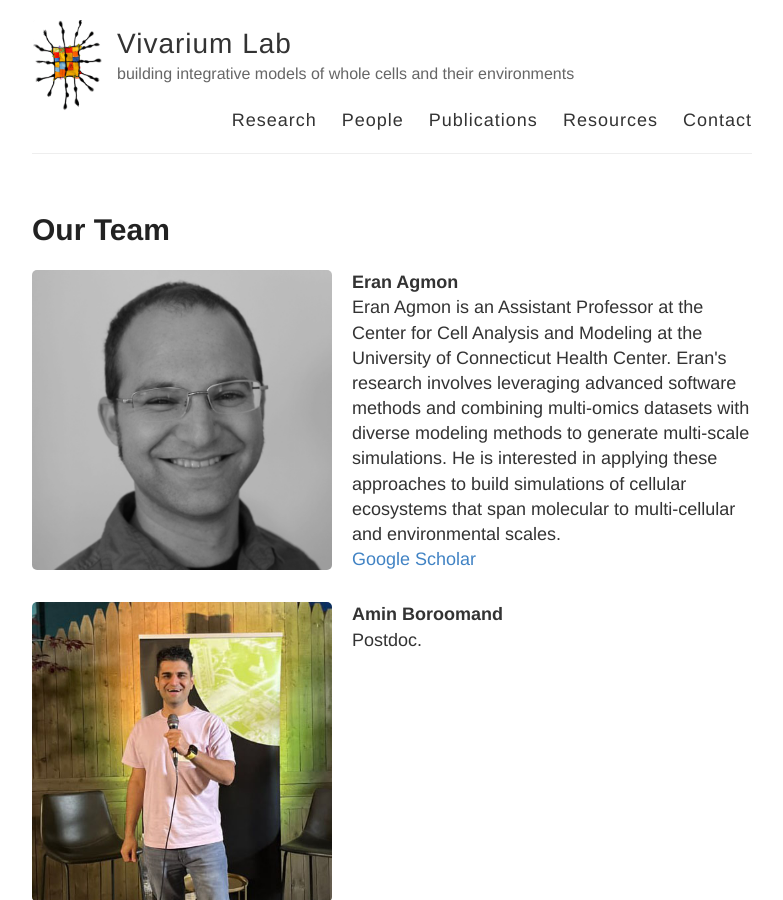
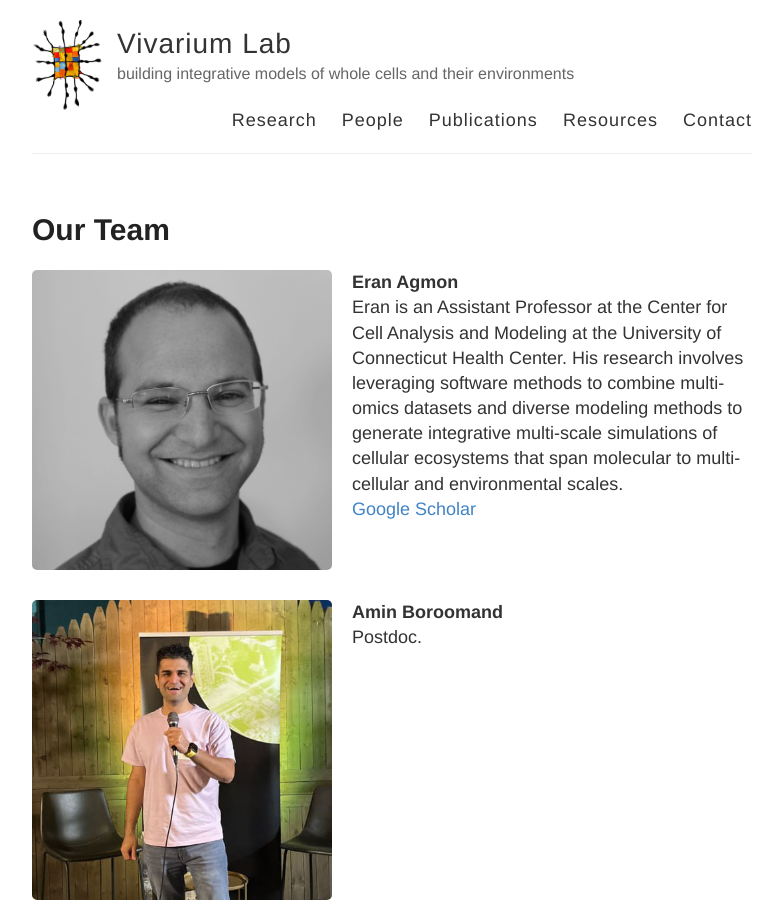
Before and after one commit to eagmon/eagmon.github.io, a Jekyll site: the page built from people.md, in a window 1280 px wide and 900 px high. Shown: the whole window, without its empty margins (248-1031 px from the left). Built offline with Jekyll 4.4.1, drawn with Linux system fonts in a browser that asks for light colours.

Commit message:
reduce eran text

```diff
--- a/people.md
+++ b/people.md
@@ -7,7 +7,7 @@ permalink: /people/
     <img src="https://raw.githubusercontent.com/eagmon/eagmon.github.io/master/images/eran.jpg" alt="Eran Agmon" class="people-image" />
     <div class="person-info">
         <strong>Eran Agmon</strong><br/>
-        Eran Agmon is an Assistant Professor at the Center for Cell Analysis and Modeling at the University of Connecticut Health Center. Eran's research involves leveraging advanced software methods and combining multi-omics datasets with diverse modeling methods to generate multi-scale simulations. He is interested in applying these approaches to build simulations of cellular ecosystems that span molecular to multi-cellular and environmental scales.
+        Eran is an Assistant Professor at the Center for Cell Analysis and Modeling at the University of Connecticut Health Center. His research involves leveraging software methods to combine multi-omics datasets and diverse modeling methods to generate integrative multi-scale simulations of cellular ecosystems that span molecular to multi-cellular and environmental scales.
         <br/>
         <a href="https://scholar.google.com/citations?user=H1ZNVSYAAAAJ&hl=en" target="_blank">Google Scholar</a>
     </div>
```
